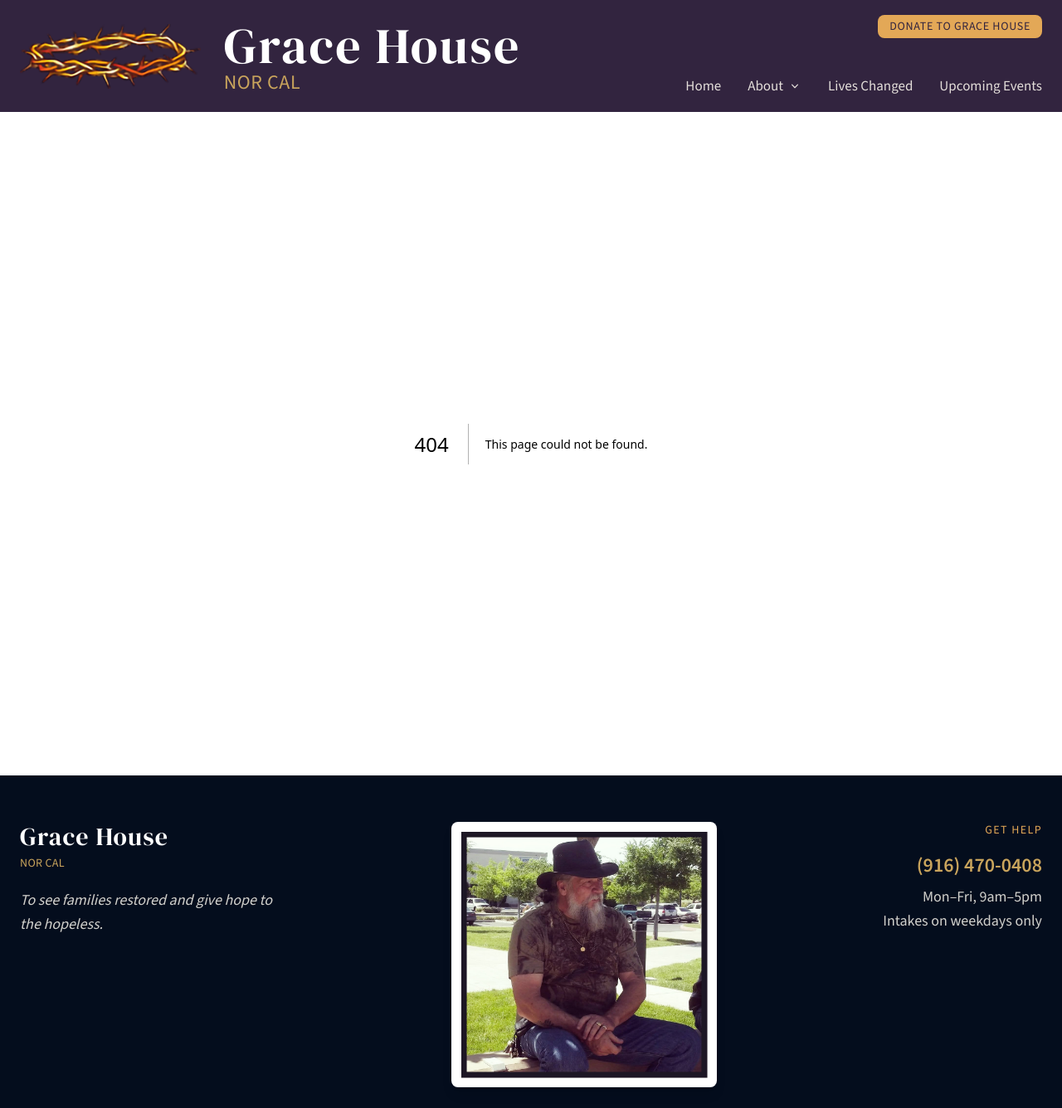
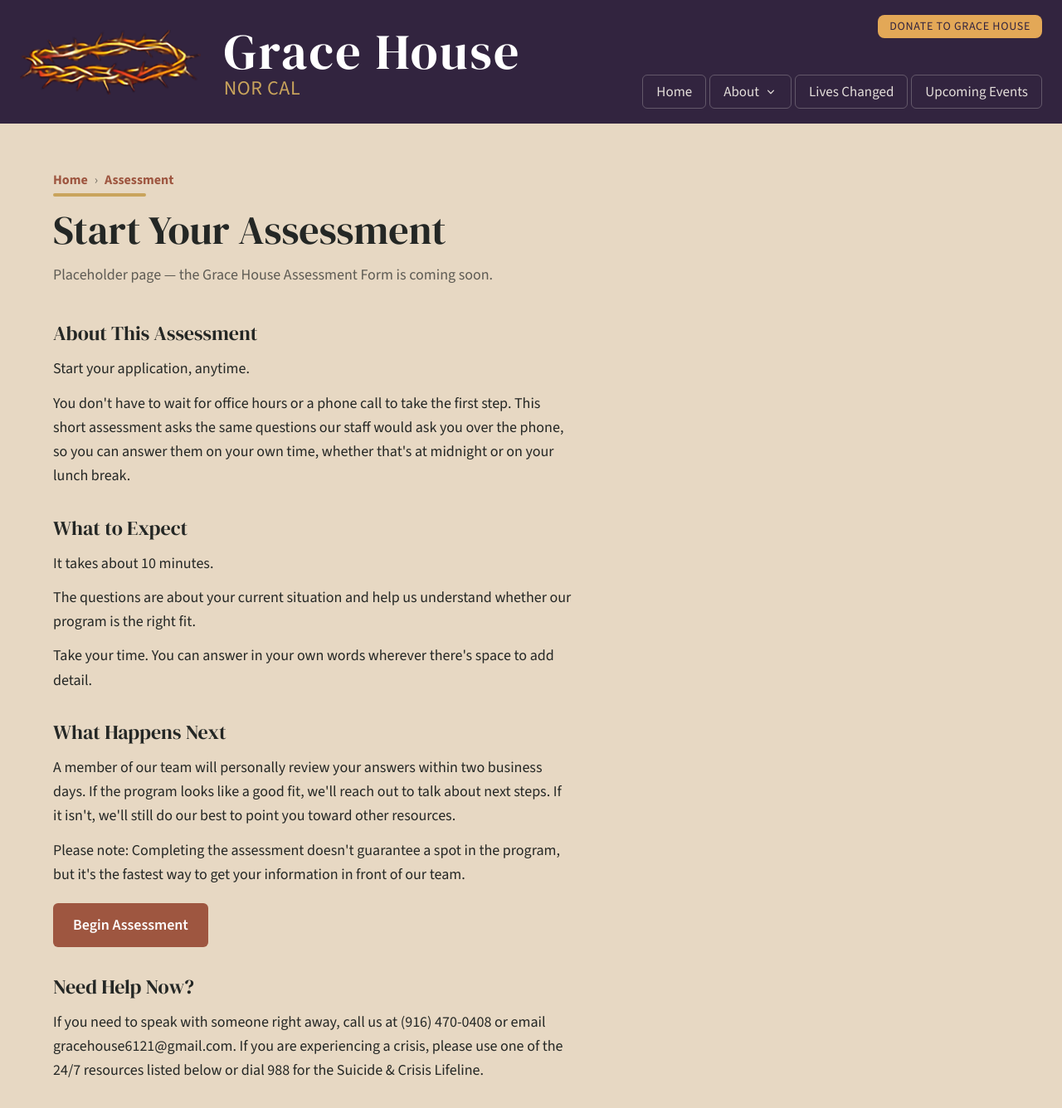
Before and after one commit to jamesmiller2404/grace-house, a Next.js app: page /assessment in a window 1280 px wide. Before the commit this address had no page. Shown: the top 1336 px of the page at 83% size. Built offline with nearby package versions, Linux system fonts and the light colour scheme.

Commit message:
improved menu in header

```diff
--- /dev/null
+++ b/src/app/assessment/page.tsx
@@ -0,0 +1,111 @@
+import Link from "next/link";
+import { site } from "@/content/site";
+
+export const metadata = {
+  title: "Assessment — Grace House",
+};
+
+const sections = [
+  {
+    heading: "About This Assessment",
+    paragraphs: [
+      "Start your application, anytime.\n\nYou don't have to wait for office hours or a phone call to take the first step. This short assessment asks the same questions our staff would ask you over the phone, so you can answer them on your own time, whether that's at midnight or on your lunch break.",
+    ],
+  },
+  {
+    heading: "What to Expect",
+    paragraphs: [
+      "It takes about 10 minutes.\n\nThe questions are about your current situation and help us understand whether our program is the right fit.\n\nTake your time. You can answer in your own words wherever there's space to add detail.",
+    ],
+  },
+  {
+    heading: "What Happens Next",
+    paragraphs: [
+      `A member of our team will personally review your answers within two business days. If the program looks like a good fit, we'll reach out to talk about next steps. If it isn't, we'll still do our best to point you toward other resources.\n\nPlease note: Completing the assessment doesn't guarantee a spot in the program, but it's the fastest way to get your information in front of our team.`,
+    ],
+    cta: { label: "Begin Assessment", href: "#" },
+  },
+  {
+    heading: "Need Help Now?",
+    paragraphs: [
+      `If you need to speak with someone right away, call us at ${site.phone} or email ${site.email}. If you are experiencing a crisis, please use one of the 24/7 resources listed below or dial 988 for the Suicide & Crisis Lifeline.`,
+    ],
+  },
+];
+
+export default function AssessmentPage() {
+  return (
+    <main className="flex-1 bg-[#e7d8c3] px-6 py-14">
+      <div className="mx-auto max-w-6xl">
+        <nav
+          aria-label="Breadcrumb"
+          className="text-terra pb-1 text-base font-bold"
+        >
+          <ol className="flex flex-wrap items-center gap-2">
+            <li>
+              <Link href="/" className="underline-offset-4 hover:underline">
+                Home
+              </Link>
+            </li>
+            <li aria-hidden className="text-ink/60 font-normal">
+              ›
+            </li>
+            <li aria-current="page">Assessment</li>
+          </ol>
+        </nav>
+
+        <div className="bg-gold mb-4 h-[4px] w-28 rounded-full" />
+        <h1 className="font-heading text-ink text-5xl">Start Your Assessment</h1>
+        <p className="text-ink/70 mt-4 max-w-[60ch] leading-relaxed">
+          Placeholder page — the Grace House Assessment Form is coming soon.
+        </p>
+
+        <div className="mt-10 max-w-[70ch] space-y-8">
+          {sections.map((section) => (
+            <section key={section.heading}>
+              <h2 className="font-heading text-ink text-2xl font-semibold">
+                {section.heading}
+              </h2>
+              {section.paragraphs
+                .flatMap((paragraph) => paragraph.split("\n\n"))
+                .map((paragraph) => (
+                  <p key={paragraph} className="text-ink mt-3 leading-relaxed">
+                    {paragraph}
+                  </p>
+                ))}
+              {section.cta && (
+                <Link
+                  href={section.cta.href}
+                  className="bg-terra hover:bg-terra/90 mt-5 inline-block rounded-md px-6 py-3 font-semibold text-white"
+                >
+                  {section.cta.label}
+                </Link>
+              )}
+            </section>
+          ))}
+        </div>
+
+        <div className="ml-[100px] mt-8 max-w-[70ch] bg-[#9f5741] px-8 py-8 rounded-md">
+          <h2 className="font-heading text-ink text-2xl">
+            NOTE:
+          </h2>
+          <div className="text-ink mt-3 space-y-3 text-sm font-semibold leading-relaxed">
+            {`Beta-only note for the client (will be removed before launch)
+
+Advantages to this approach: Screening questions that staff currently ask by phone are answered online instead, and staff review the responses and make the final decision. This means:
+
+- Access any hour: People in crisis can take action at 2 a.m. instead of waiting for someone to pick up, which gives them a real sense of progress.
+
+- Fewer repetitive screening calls: Eligibility questions are answered in writing ahead of time by a certain percentage of perspective residence, so staff review them on their own schedule and reserve more phone conversations for applicants who appear to be a good fit.
+
+- Staff stay in control: Nothing is automated. A person reviews every submission and makes every decision.`
+              .split("\n\n")
+              .map((paragraph) => (
+                <p key={paragraph}>{paragraph}</p>
+              ))}
+          </div>
+        </div>
+      </div>
+    </main>
+  );
+}
--- a/src/components/Nav.tsx
+++ b/src/components/Nav.tsx
@@ -62,7 +62,7 @@
             <span className="hidden sm:inline">Donate to Grace House</span>
           </Link>
 
-          <nav className="hidden items-center gap-6 text-[14px] lg:flex lg:gap-8 lg:text-[17px] mt-[24px]" aria-label="Main">
+          <nav className="hidden items-center gap-0.5 text-[14px] lg:flex lg:gap-1 lg:text-[17px] mt-[24px]" aria-label="Main">
             {site.nav.map((l) =>
               l.children ? (
                 <div
@@ -70,7 +70,7 @@
                   className="group relative"
                 >
                   <span
-                    className="text-cream/90 hover:text-lift flex cursor-pointer items-center gap-1.5 font-sans font-medium whitespace-nowrap"
+                    className="border-cream/25 text-cream/90 hover:text-lift flex cursor-pointer items-center gap-1.5 rounded-md border px-3 py-1 font-sans font-medium whitespace-nowrap lg:px-4 lg:py-1.5"
                   >
                     {l.label}
                     <svg
@@ -106,7 +106,7 @@
                 <Link
                   key={l.href}
                   href={l.href}
-                  className="text-cream/90 hover:text-lift font-sans font-medium whitespace-nowrap"
+                  className="border-cream/25 text-cream/90 hover:text-lift rounded-md border px-3 py-1 font-sans font-medium whitespace-nowrap lg:px-4 lg:py-1.5"
                 >
                   {l.label}
                 </Link>
--- a/src/content/homePage.ts
+++ b/src/content/homePage.ts
@@ -42,7 +42,7 @@
         "Our office is currently closed. You can fill out the assessment below and we will contact you within two business days.",
       phone: site.phone,
       phoneHref: site.phoneHref,
-      cta: { label: "Start Assessment", href: "/get-help" },
+      cta: { label: "Start Assessment", href: "/assessment" },
       ctaNote: "Fill out the Grace House Assessment Form",
       hours: site.hours,
       openNowLabel: "We're open now",
```
